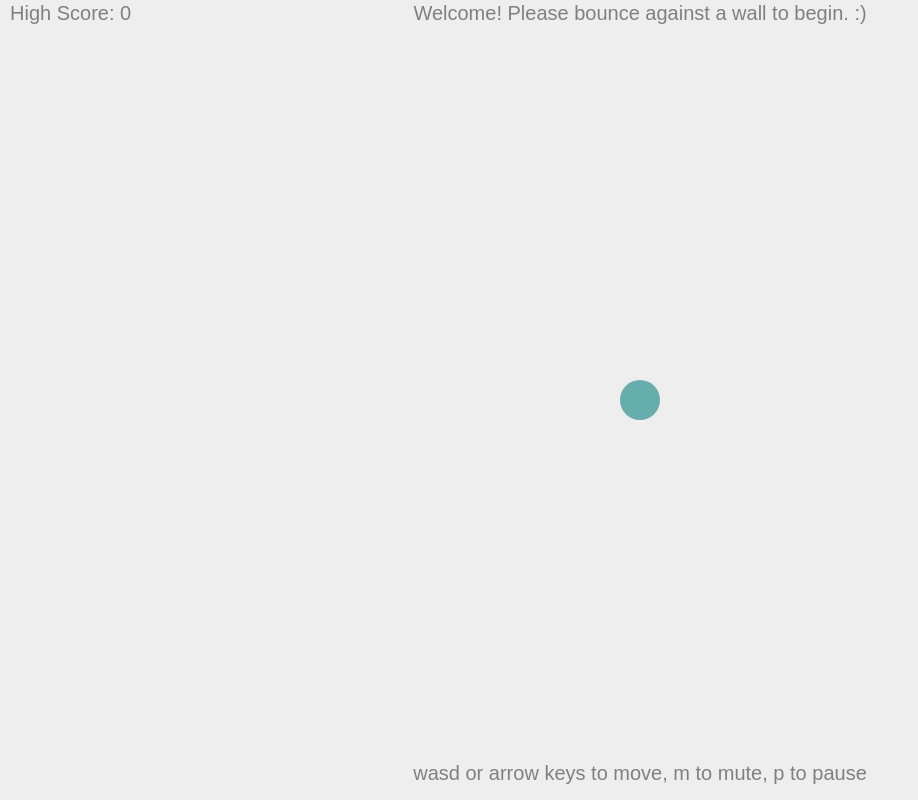
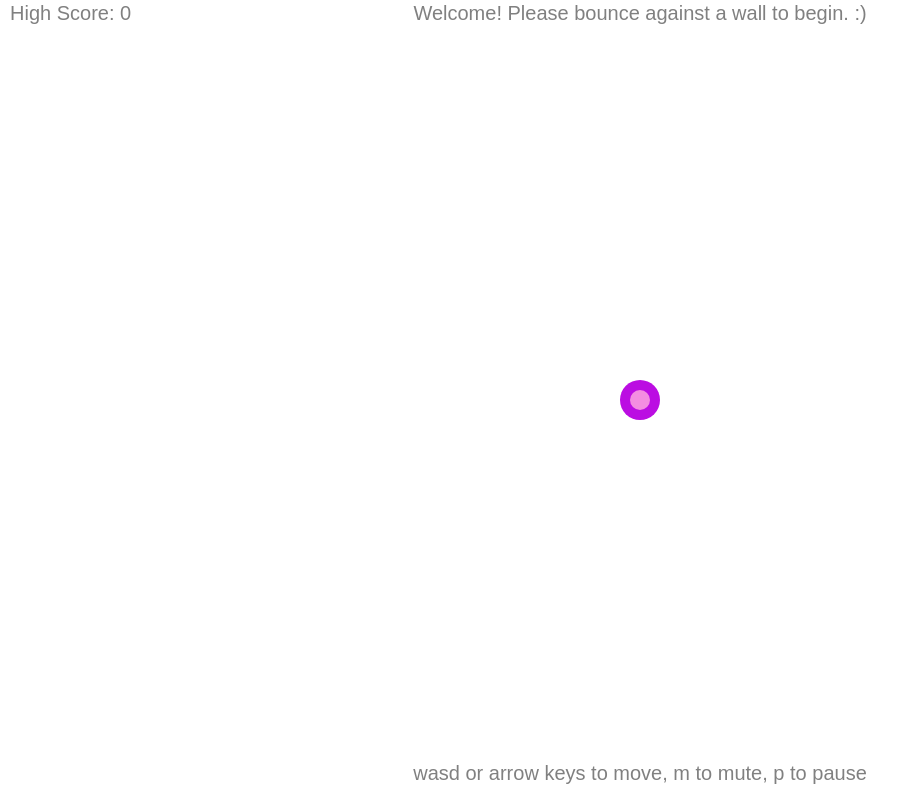
Before and after one commit to dway123/Interactive-Design-Concepts, a plain HTML site: page 3-simplegame/index.html in a window 1280 px wide. Shown: the whole page, without its empty margins (0-918 px from the left). Drawn offline with nearby package versions, Linux system fonts and the light colour scheme.

Commit message:
Made colors of balls more pleasing and visible
- used randomcolor.js to generate random colors
- each group of 3 balls from a wall will have one color
- colors shift as to form a sort of gradient over time formed by the
ball colors
-made balls larger, and larger balls travel slower than smaller ones, so
that they are both more visible and realistic

```diff
--- a/3-simplegame/Game.js
+++ b/3-simplegame/Game.js
@@ -8,10 +8,11 @@ var game = new Game();
 
 function Game(){
 	//immutable game settings
-	const wallBounce = .5;										//velocity retained after bouncing from a wall
+	const wallBounce = .4;										//velocity retained after bouncing from a wall
 	const playerDx = Math.min(context.canvas.height, context.canvas.width)/75;
 	const playerD2x = playerDx/20;
 	const initOtherBirthPeriod= 150;
+	const startingLives = 1;
 
 	//changing game variables
 	var sounds = new SoundManager();
@@ -20,11 +21,17 @@ function Game(){
 			time: 0,
 			paused: 0,
 			score: 0,
+			difficulty: 1,
 			highScore: 0,
-			difficulty: 1
+			backgroundColor: 'white'
 		};
 	var player, others;
 	var currentWall;
+	var colorManager = {
+			colors: ['monochrome', 'red', 'orange', 'yellow', 'green', 'blue', 'purple', 'pink'], //color groups supported by randomColor.js
+			index : 0,
+			playerColorIndex: 0
+		}
 
 	initialize = function(){
 		sounds.reset();
@@ -33,7 +40,20 @@ function Game(){
 		system.paused = 0;
 		system.score = 0;
 		system.difficulty = 1;
-		player = {x: canvas.width/2, y: canvas.height/2, dx: 0, dy: 0, ballRadius: 20, innerColor: getRandomColor(), outerColor: getRandomColor(), lives: 1};
+		colorManager.playerColorIndex = getRandomInt(0, colorManager.colors.length-1);
+		colorManager.index = getRandomInt(0, colorManager.colors.length-1);
+
+		player = {
+			x: canvas.width/2,
+			y: canvas.height/2,
+			dx: 0,
+			dy: 0,
+			ballRadius: 20,
+			innerColor: randomColor({hue: colorManager.colors[colorManager.playerColorIndex], luminosity: 'light'}),
+			outerColor: randomColor({hue: colorManager.colors[colorManager.playerColorIndex], luminosity: 'dark'}),
+			lives: startingLives
+		};
+
 		others = [];
 		currentWall = 0;
 	}
@@ -47,9 +67,8 @@ function Game(){
 	    return Math.floor(Math.random() * (max - min + 1)) + min;
 	}
 
-	//credit: https://www.paulirish.com/2009/random-hex-color-code-snippets/
-	function getRandomColor(){
-		return '#'+Math.floor(Math.random()*16777215).toString(16);
+	function getNextColors(){
+		return randomColor({hue: colorManager.colors[colorManager.index]});
 	}
 
 	//mouse/keyboard listeners
@@ -178,11 +197,12 @@ function Game(){
 	}
 
 	function addOther(){
-		var mindx = 5;
-		var maxdx = 8;
 		var x, y, dx, dy;
 		var otherLifetime = Math.ceil(1.25 * system.difficulty * initOtherBirthPeriod);
-		var ballRadius = getRandomInt(canvas.height/200,canvas.height/100);
+		var ballRadius = getRandomInt(canvas.height/100,canvas.height/50);
+		var mindx = canvas.height/20/(ballRadius);
+		var maxdx = canvas.height/10/(ballRadius);
+		var lifetime = otherLifetime * ballRadius / (canvas.height/100);
 		if(currentWall == 0){
 			x = 0 + 2 * ballRadius;
 			y = getRandomInt(0 + 2 * ballRadius, context.canvas.height - 2 * ballRadius);
@@ -207,7 +227,7 @@ function Game(){
 			dx = getRandomInt(-maxdx,maxdx);
 			dy = getRandomInt(-maxdx,-mindx);
 		}
-		others.push({x: x, y: y, dx: dx, dy: dy, ballRadius: ballRadius, color: getRandomColor(), lifetime: otherLifetime});
+		others.push({x: x, y: y, dx: dx, dy: dy, ballRadius: ballRadius, color: getNextColors(), lifetime: lifetime});
 	}
 
 	//draw functions
@@ -334,7 +354,7 @@ function Game(){
 	}
 
 	function movePlayers(){
-		//check keyboard
+		//check keyboard, have player accelerate by less than or equal to playerD2x, until |player.dx| equals playerDx
 		var dxtarget, dytarget;
 		if(keyPressed.right || keyPressed.d) {
 			dxtarget = playerDx;
@@ -377,9 +397,8 @@ function Game(){
 	        player.dy = -player.dy * wallBounce;
 	        onPlayerBounce();
 	    }
-	    player.x += Math.floor(player.dx);
-	    player.y += Math.floor(player.dy);
-
+	    player.x += player.dx;
+	    player.y += player.dy;
 	}
 
 	function moveOthers(){
@@ -430,7 +449,8 @@ function Game(){
 		//responsive to window size changes
 		context.canvas.width  = window.innerWidth;
 		context.canvas.height = window.innerHeight;
-		context.clearRect(0, 0, canvas.width, canvas.height);
+		context.fillStyle = system.backgroundColor;
+		context.fillRect(0, 0, canvas.width, canvas.height);
 
 		//update things via system.time
 		system.time++;
@@ -441,6 +461,7 @@ function Game(){
 				addOther();
 				addOther();
 				currentWall = (currentWall + 1) % 4;
+				colorManager.index = (colorManager.index + 1) % colorManager.colors.length;
 				system.difficulty*= 1.025;
 			}
 		}
--- a/3-simplegame/index.html
+++ b/3-simplegame/index.html
@@ -12,6 +12,7 @@
 
 <canvas id="canvas" width="800" height="600" tabindex = "1"></canvas>
 
+<script src="../node_modules/randomcolor/randomColor.js"></script> <!-- randomColor.js from https://github.com/davidmerfield/randomColor-->
 <script src="Beep.js" type="text/javascript"></script>
 <script src="Beeps.js" type="text/javascript"></script>
 <script src="SoundManager.js" type="text/javascript"></script>
```
